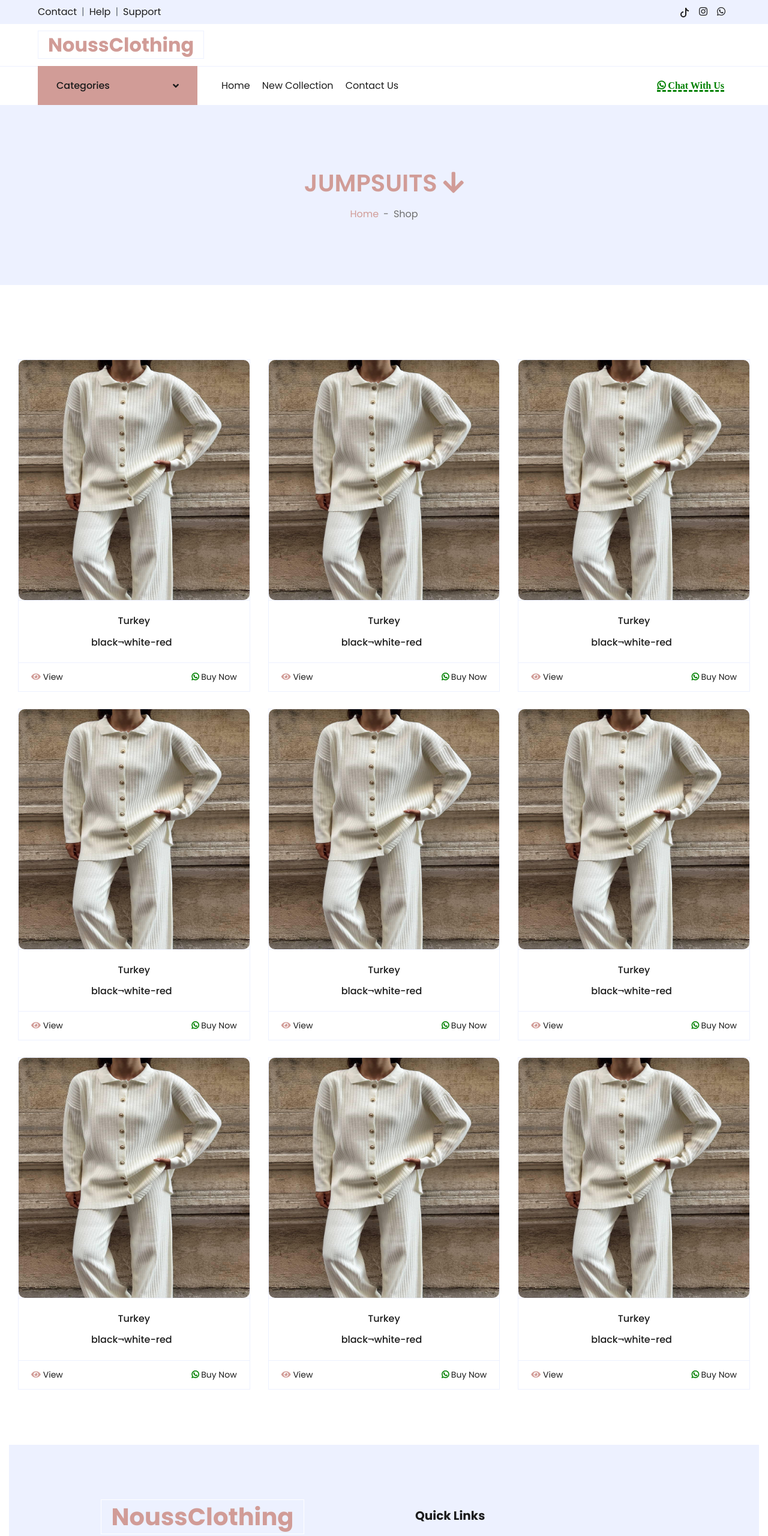
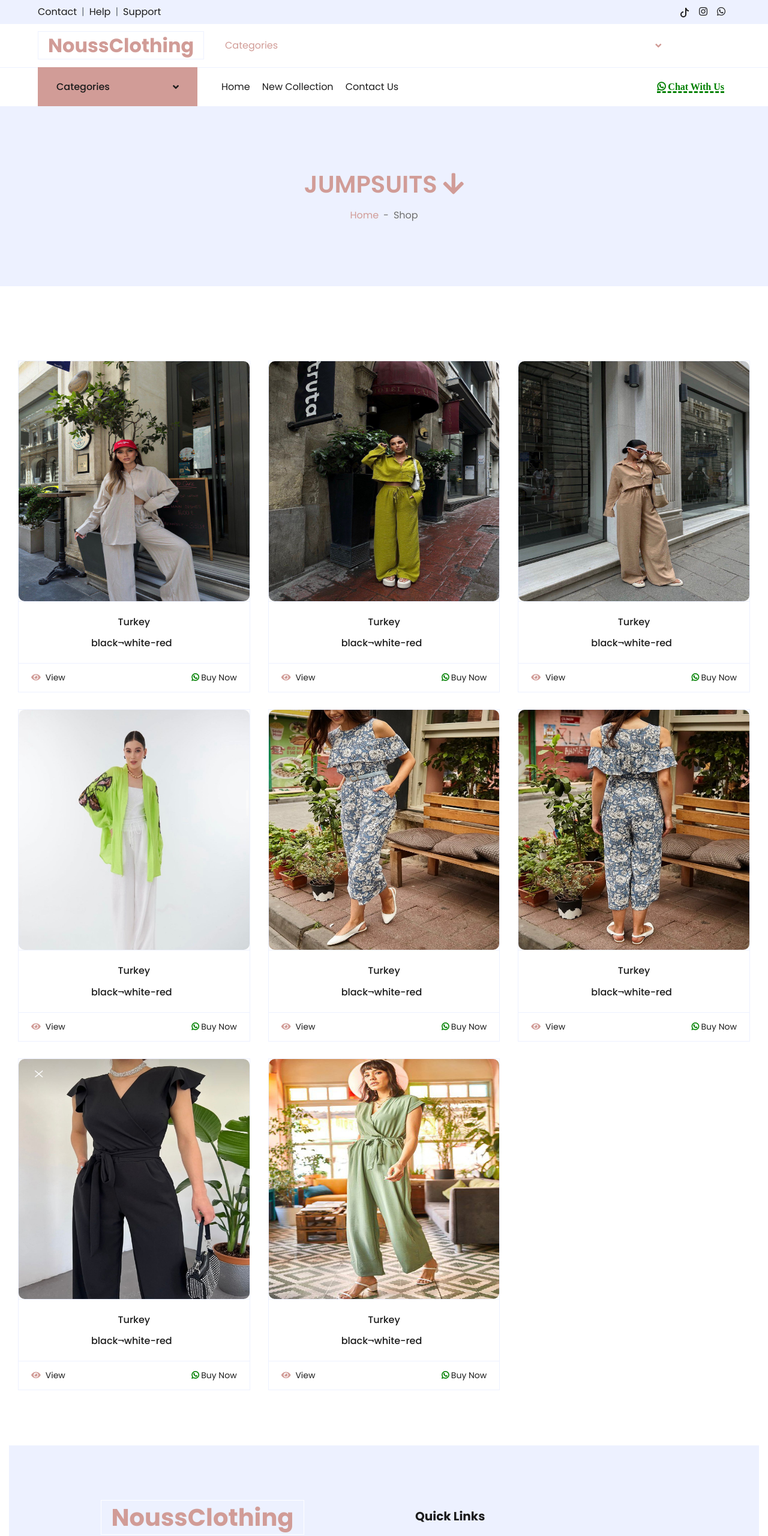
Before and after one commit to noussclothing/noussclothing, a plain HTML site: page jumpsuits.html in a window 1280 px wide. Shown: the top 2560 px of the page at 60% size. Drawn offline with nearby package versions, Linux system fonts and the light colour scheme.

Commit message:
Update jumpsuits.html

```diff
--- a/jumpsuits.html
+++ b/jumpsuits.html
@@ -3,7 +3,7 @@
 
 <head>
 <meta charset="utf-8">
-<title>NoussClothing Hoodies</title>
+<title>NoussClothing-JumpSuits</title>
 <meta content="width=device-width, initial-scale=1.0" name="viewport">
 <meta content="Free HTML Templates" name="keywords">
 <meta content="Free HTML Templates" name="description">
@@ -14,8 +14,6 @@
 <!-- Google Web Fonts -->
 <link rel="preconnect" href="https://fonts.gstatic.com">
 <link href="https://fonts.googleapis.com/css2?family=Poppins:wght@100;200;300;400;500;600;700;800;900&display=swap" rel="stylesheet">
-
-
 
 <!-- Font Awesome -->
 <link href="https://cdnjs.cloudflare.com/ajax/libs/font-awesome/5.10.0/css/all.min.css" rel="stylesheet">
@@ -42,6 +40,8 @@
 </div>
 <div class="col-lg-6 text-center text-lg-right">
 <div class="d-inline-flex align-items-center">
+
+
 <a class="text-dark px-2" href="https://www.tiktok.com/@nousfashion1?_t=8sXqUL5HDwW&_r=1">
 <svg xmlns="http://www.w3.org/2000/svg" width="16" height="16" fill="currentColor" class="bi bi-tiktok" viewBox="0 0 16 16">
   <path d="M9 0h1.98c.144.715.54 1.617 1.235 2.512C12.895 3.389 13.797 4 15 4v2c-1.753 0-3.07-.814-4-1.829V11a5 5 0 1 1-5-5v2a3 3 0 1 0 3 3z"/>
@@ -56,6 +56,7 @@
 <i class="fab fa-whatsapp"></i>
 </a>
 
+
 </div>
 </div>
 </div>
@@ -65,13 +66,27 @@
 <h2 class="m-0 display-5 font-weight-semi-bold"><span class="text-primary font-weight-bold border px-3 mr-1">NoussClothing</span></h2>
 </a>
 </div>
-<div class="col-lg-6 col-6 text-left">
+<div class="col-lg-8 col-12 text-left">
+
+
+<div class="nav-item dropdown">
+<a href="#" class="nav-link" data-toggle="dropdown">Categories &nbsp;<i class="fa fa-angle-down float-right mt-1"></i></a>
+<div class="dropdown-menu position-absolute bg-secondary border-0 rounded-0 w-100 m-0">
+<a href="sets.html" class="nav-item nav-link">Sets</a>
+<a href="sweaters.html" class="nav-item nav-link">Sweaters</a>
+<a href="hoodies.html" class="nav-item nav-link">Hoodies</a>
+<a href="dresses.html" class="nav-item nav-link">Dresses</a>
+<a href="shirts.html" class="nav-item nav-link">Shirts</a>
+<a href="jumpsuits.html" class="nav-item nav-link">Jumpsuits</a>
+<a href="denim.html" class="nav-item nav-link">Denim</a>
+</div>
+</div>
+
 
 </div>
-
+<div id="results"></div>
 </div>
 </div>
-<!-- Topbar End -->
 
 
 <!-- Navbar Start -->
@@ -140,7 +155,7 @@ class="fab fa-whatsapp"> Chat With Us</i></a>
 </h1>
 
 <div class="d-inline-flex">
-<p class="m-0"><a href="">Home</a></p>
+<p class="m-0"><a href="index.html">Home</a></p>
 <p class="m-0 px-2">-</p>
 <p class="m-0">Shop</p>
 </div>
@@ -170,7 +185,7 @@ class="fab fa-whatsapp"> Chat With Us</i></a>
 <div class="col-lg-4 col-md-6 col-sm-12 pb-1">
 <div class="card product-item border-0 mb-4">
 <div class="card-header product-img position-relative overflow-hidden bg-transparent border p-0">
-<img class="img-fluid w-100" src="img1/cat-1.jpeg" alt="" style="height:400px;
+<img class="img-fluid w-100" src="jumpsuits-imgs/js2.jpeg" alt="" style="height:400px;
 border-radius:10px;">
 </div>
 <div class="card-body border-left border-right text-center p-0 pt-4 pb-3">
@@ -180,8 +195,8 @@ border-radius:10px;">
 </div>
 </div>
 <div class="card-footer d-flex justify-content-between bg-light border">
-<a href="img1/cat-1.jpeg" class="btn btn-sm text-dark p-0"><i class="fas fa-eye text-primary mr-1"></i>View</a>
-<a href="https://wa.me/+96181611083?text=img/product-1.jpg" class="btn btn-sm text-dark p-0"><i class="fab fa-whatsapp" style='color:green; font-weight:bold;'></i>
+<a href="jumpsuits-imgs/js2.jpeg" class="btn btn-sm text-dark p-0"><i class="fas fa-eye text-primary mr-2"></i>View</a>
+<a href="https://wa.me/+96181611083?text=https://noussclothing.github.io/noussclothing/jumpsuits-imgs/js2.jpeg Interseted !" class="btn btn-sm text-dark p-0"><i class="fab fa-whatsapp" style='color:green; font-weight:bold;'></i>
 Buy Now </a>
 </div>
 </div>
@@ -191,7 +206,7 @@ Buy Now </a>
 <div class="col-lg-4 col-md-6 col-sm-12 pb-1">
 <div class="card product-item border-0 mb-4">
 <div class="card-header product-img position-relative overflow-hidden bg-transparent border p-0">
-<img class="img-fluid w-100" src="img1/cat-1.jpeg" alt="" style="height:400px;
+<img class="img-fluid w-100" src="jumpsuits-imgs/js3.jpeg" alt="" style="height:400px;
 border-radius:10px;">
 </div>
 <div class="card-body border-left border-right text-center p-0 pt-4 pb-3">
@@ -201,19 +216,18 @@ border-radius:10px;">
 </div>
 </div>
 <div class="card-footer d-flex justify-content-between bg-light border">
-<a href="img1/cat-1.jpeg" class="btn btn-sm text-dark p-0"><i class="fas fa-eye text-primary mr-1"></i>View</a>
-<a href="https://wa.me/+96181611083?text=img/product-1.jpg" class="btn btn-sm text-dark p-0"><i class="fab fa-whatsapp" style='color:green; font-weight:bold;'></i>
+<a href="jumpsuits-imgs/js3.jpeg" class="btn btn-sm text-dark p-0"><i class="fas fa-eye text-primary mr-2"></i>View</a>
+<a href="https://wa.me/+96181611083?text=https://noussclothing.github.io/noussclothing/jumpsuits-imgs/js3.jpeg Interseted !" class="btn btn-sm text-dark p-0"><i class="fab fa-whatsapp" style='color:green; font-weight:bold;'></i>
 Buy Now </a>
 </div>
 </div>
 </div>
 
 
-
 <div class="col-lg-4 col-md-6 col-sm-12 pb-1">
 <div class="card product-item border-0 mb-4">
 <div class="card-header product-img position-relative overflow-hidden bg-transparent border p-0">
-<img class="img-fluid w-100" src="img1/cat-1.jpeg" alt="" style="height:400px;
+<img class="img-fluid w-100" src="jumpsuits-imgs/js4.jpeg" alt="" style="height:400px;
 border-radius:10px;">
 </div>
 <div class="card-body border-left border-right text-center p-0 pt-4 pb-3">
@@ -223,19 +237,18 @@ border-radius:10px;">
 </div>
 </div>
 <div class="card-footer d-flex justify-content-between bg-light border">
-<a href="img1/cat-1.jpeg" class="btn btn-sm text-dark p-0"><i class="fas fa-eye text-primary mr-1"></i>View</a>
-<a href="https://wa.me/+96181611083?text=img/product-1.jpg" class="btn btn-sm text-dark p-0"><i class="fab fa-whatsapp" style='color:green; font-weight:bold;'></i>
+<a href="jumpsuits-imgs/js4.jpeg" class="btn btn-sm text-dark p-0"><i class="fas fa-eye text-primary mr-2"></i>View</a>
+<a href="https://wa.me/+96181611083?text=https://noussclothing.github.io/noussclothing/jumpsuits-imgs/js4.jpeg Interseted !" class="btn btn-sm text-dark p-0"><i class="fab fa-whatsapp" style='color:green; font-weight:bold;'></i>
 Buy Now </a>
 </div>
 </div>
 </div>
 
 
-
 <div class="col-lg-4 col-md-6 col-sm-12 pb-1">
 <div class="card product-item border-0 mb-4">
 <div class="card-header product-img position-relative overflow-hidden bg-transparent border p-0">
-<img class="img-fluid w-100" src="img1/cat-1.jpeg" alt="" style="height:400px;
+<img class="img-fluid w-100" src="jumpsuits-imgs/js5.jpeg" alt="" style="height:400px;
 border-radius:10px;">
 </div>
 <div class="card-body border-left border-right text-center p-0 pt-4 pb-3">
@@ -245,8 +258,8 @@ border-radius:10px;">
 </div>
 </div>
 <div class="card-footer d-flex justify-content-between bg-light border">
-<a href="img1/cat-1.jpeg" class="btn btn-sm text-dark p-0"><i class="fas fa-eye text-primary mr-1"></i>View</a>
-<a href="https://wa.me/+96181611083?text=img/product-1.jpg" class="btn btn-sm text-dark p-0"><i class="fab fa-whatsapp" style='color:green; font-weight:bold;'></i>
+<a href="jumpsuits-imgs/js5.jpeg" class="btn btn-sm text-dark p-0"><i class="fas fa-eye text-primary mr-2"></i>View</a>
+<a href="https://wa.me/+96181611083?text=https://noussclothing.github.io/noussclothing/jumpsuits-imgs/js5.jpeg Interseted !" class="btn btn-sm text-dark p-0"><i class="fab fa-whatsapp" style='color:green; font-weight:bold;'></i>
 Buy Now </a>
 </div>
 </div>
@@ -256,7 +269,7 @@ Buy Now </a>
 <div class="col-lg-4 col-md-6 col-sm-12 pb-1">
 <div class="card product-item border-0 mb-4">
 <div class="card-header product-img position-relative overflow-hidden bg-transparent border p-0">
-<img class="img-fluid w-100" src="img1/cat-1.jpeg" alt="" style="height:400px;
+<img class="img-fluid w-100" src="jumpsuits-imgs/js6.jpeg" alt="" style="height:400px;
 border-radius:10px;">
 </div>
 <div class="card-body border-left border-right text-center p-0 pt-4 pb-3">
@@ -266,19 +279,17 @@ border-radius:10px;">
 </div>
 </div>
 <div class="card-footer d-flex justify-content-between bg-light border">
-<a href="img1/cat-1.jpeg" class="btn btn-sm text-dark p-0"><i class="fas fa-eye text-primary mr-1"></i>View</a>
-<a href="https://wa.me/+96181611083?text=img/product-1.jpg" class="btn btn-sm text-dark p-0"><i class="fab fa-whatsapp" style='color:green; font-weight:bold;'></i>
+<a href="jumpsuits-imgs/js6.jpeg" class="btn btn-sm text-dark p-0"><i class="fas fa-eye text-primary mr-2"></i>View</a>
+<a href="https://wa.me/+96181611083?text=https://noussclothing.github.io/noussclothing/jumpsuits-imgs/js6.jpeg Interseted !" class="btn btn-sm text-dark p-0"><i class="fab fa-whatsapp" style='color:green; font-weight:bold;'></i>
 Buy Now </a>
 </div>
 </div>
 </div>
 
-
-
 <div class="col-lg-4 col-md-6 col-sm-12 pb-1">
 <div class="card product-item border-0 mb-4">
 <div class="card-header product-img position-relative overflow-hidden bg-transparent border p-0">
-<img class="img-fluid w-100" src="img1/cat-1.jpeg" alt="" style="height:400px;
+<img class="img-fluid w-100" src="jumpsuits-imgs/js7.jpeg" alt="" style="height:400px;
 border-radius:10px;">
 </div>
 <div class="card-body border-left border-right text-center p-0 pt-4 pb-3">
@@ -288,8 +299,8 @@ border-radius:10px;">
 </div>
 </div>
 <div class="card-footer d-flex justify-content-between bg-light border">
-<a href="img1/cat-1.jpeg" class="btn btn-sm text-dark p-0"><i class="fas fa-eye text-primary mr-1"></i>View</a>
-<a href="https://wa.me/+96181611083?text=img/product-1.jpg" class="btn btn-sm text-dark p-0"><i class="fab fa-whatsapp" style='color:green; font-weight:bold;'></i>
+<a href="jumpsuits-imgs/js7.jpeg" class="btn btn-sm text-dark p-0"><i class="fas fa-eye text-primary mr-2"></i>View</a>
+<a href="https://wa.me/+96181611083?text=https://noussclothing.github.io/noussclothing/jumpsuits-imgs/js7.jpeg Interseted !" class="btn btn-sm text-dark p-0"><i class="fab fa-whatsapp" style='color:green; font-weight:bold;'></i>
 Buy Now </a>
 </div>
 </div>
@@ -299,7 +310,7 @@ Buy Now </a>
 <div class="col-lg-4 col-md-6 col-sm-12 pb-1">
 <div class="card product-item border-0 mb-4">
 <div class="card-header product-img position-relative overflow-hidden bg-transparent border p-0">
-<img class="img-fluid w-100" src="img1/cat-1.jpeg" alt="" style="height:400px;
+<img class="img-fluid w-100" src="jumpsuits-imgs/js8.jpeg" alt="" style="height:400px;
 border-radius:10px;">
 </div>
 <div class="card-body border-left border-right text-center p-0 pt-4 pb-3">
@@ -309,8 +320,8 @@ border-radius:10px;">
 </div>
 </div>
 <div class="card-footer d-flex justify-content-between bg-light border">
-<a href="img1/cat-1.jpeg" class="btn btn-sm text-dark p-0"><i class="fas fa-eye text-primary mr-1"></i>View</a>
-<a href="https://wa.me/+96181611083?text=img/product-1.jpg" class="btn btn-sm text-dark p-0"><i class="fab fa-whatsapp" style='color:green; font-weight:bold;'></i>
+<a href="jumpsuits-imgs/js8.jpeg" class="btn btn-sm text-dark p-0"><i class="fas fa-eye text-primary mr-2"></i>View</a>
+<a href="https://wa.me/+96181611083?text=https://noussclothing.github.io/noussclothing/jumpsuits-imgs/js8.jpeg Interseted !" class="btn btn-sm text-dark p-0"><i class="fab fa-whatsapp" style='color:green; font-weight:bold;'></i>
 Buy Now </a>
 </div>
 </div>
@@ -320,7 +331,7 @@ Buy Now </a>
 <div class="col-lg-4 col-md-6 col-sm-12 pb-1">
 <div class="card product-item border-0 mb-4">
 <div class="card-header product-img position-relative overflow-hidden bg-transparent border p-0">
-<img class="img-fluid w-100" src="img1/cat-1.jpeg" alt="" style="height:400px;
+<img class="img-fluid w-100" src="jumpsuits-imgs/js10.jpeg" alt="" style="height:400px;
 border-radius:10px;">
 </div>
 <div class="card-body border-left border-right text-center p-0 pt-4 pb-3">
@@ -330,34 +341,13 @@ border-radius:10px;">
 </div>
 </div>
 <div class="card-footer d-flex justify-content-between bg-light border">
-<a href="img1/cat-1.jpeg" class="btn btn-sm text-dark p-0"><i class="fas fa-eye text-primary mr-1"></i>View</a>
-<a href="https://wa.me/+96181611083?text=img/product-1.jpg" class="btn btn-sm text-dark p-0"><i class="fab fa-whatsapp" style='color:green; font-weight:bold;'></i>
+<a href="jumpsuits-imgs/js10.jpeg" class="btn btn-sm text-dark p-0"><i class="fas fa-eye text-primary mr-2"></i>View</a>
+<a href="https://wa.me/+96181611083?text=https://noussclothing.github.io/noussclothing/jumpsuits-imgs/js10.jpeg Interseted !" class="btn btn-sm text-dark p-0"><i class="fab fa-whatsapp" style='color:green; font-weight:bold;'></i>
 Buy Now </a>
 </div>
 </div>
 </div>
 
-
-
-<div class="col-lg-4 col-md-6 col-sm-12 pb-1">
-<div class="card product-item border-0 mb-4">
-<div class="card-header product-img position-relative overflow-hidden bg-transparent border p-0">
-<img class="img-fluid w-100" src="img1/cat-1.jpeg" alt="" style="height:400px;
-border-radius:10px;">
-</div>
-<div class="card-body border-left border-right text-center p-0 pt-4 pb-3">
-<h6 class="text-truncate mb-3">Turkey</h6>
-<div class="d-flex justify-content-center">
-<h6>black¬white-red</h6><h6 class="text-muted ml-2"></h6>
-</div>
-</div>
-<div class="card-footer d-flex justify-content-between bg-light border">
-<a href="img1/cat-1.jpeg" class="btn btn-sm text-dark p-0"><i class="fas fa-eye text-primary mr-1"></i>View</a>
-<a href="https://wa.me/+96181611083?text=img/product-1.jpg" class="btn btn-sm text-dark p-0"><i class="fab fa-whatsapp" style='color:green; font-weight:bold;'></i>
-Buy Now </a>
-</div>
-</div>
-</div>
 
 
 <!-- End OF NEW COLLECTION PHOTOS ...   -->
```
